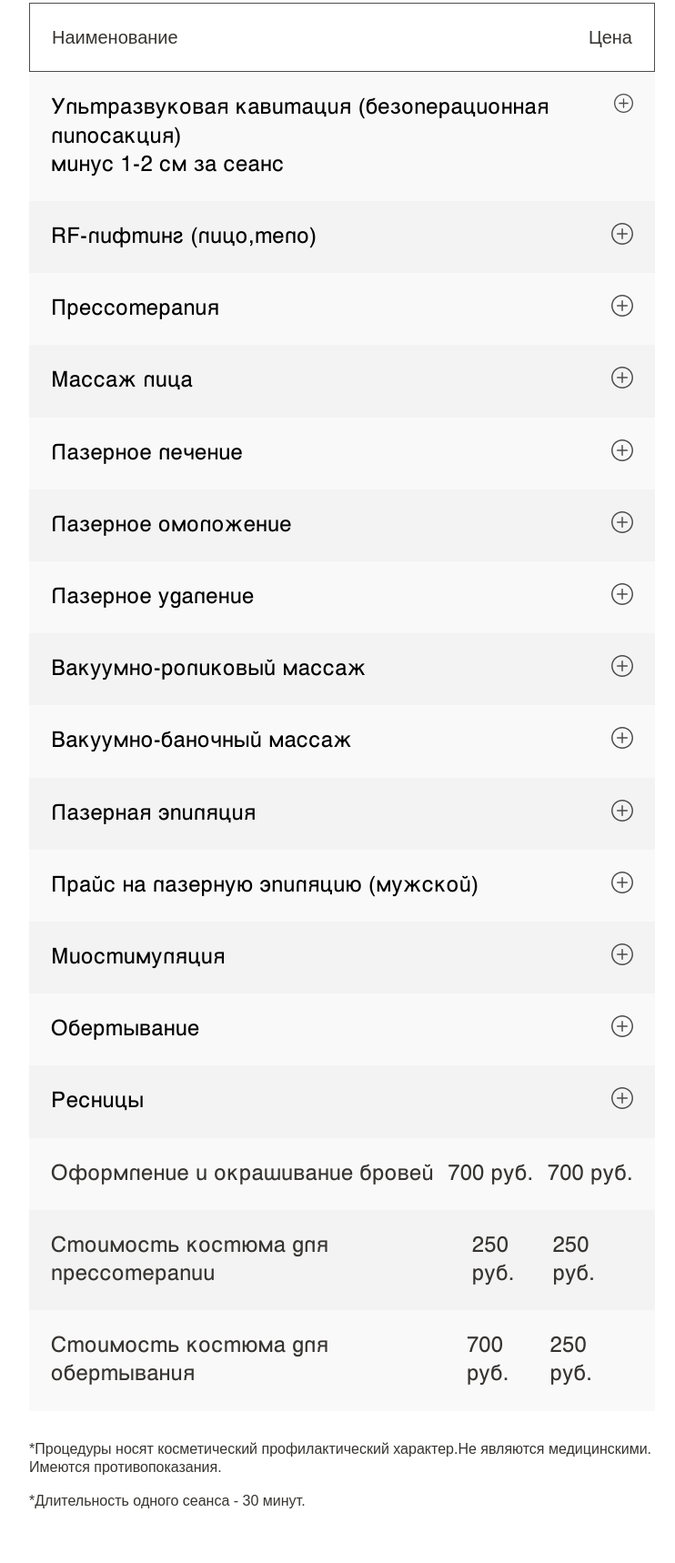
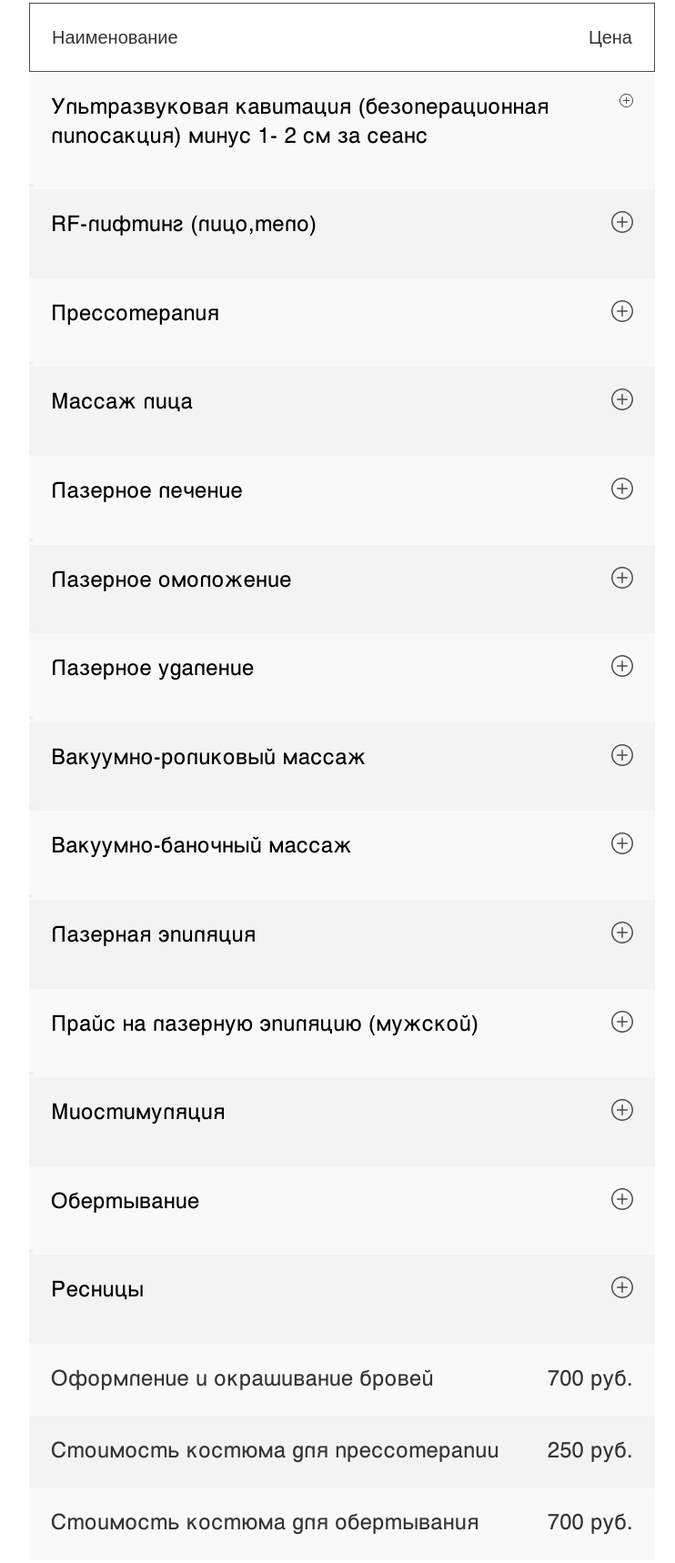
Before and after one commit to Iury1978/BodyTime, a plain HTML site: page price.html in a window 1280 px wide. Shown: the part 397-2115 px from the top of the page at 91% size, without its empty margins (264-1006 px from the left). Drawn offline with nearby package versions, Linux system fonts and the light colour scheme; files whose address does not match are found by name.

Commit message:
refactoring code. Corrected markup

```diff
--- a/price.html
+++ b/price.html
@@ -100,10 +100,14 @@
             <div class="price__index">Наименование</div>
           </li>
           <li class="price__item">
-            <button class="price__button" type="button">
-              Ультразвуковая кавитация (безоперационная липосакция) <br>
-              минус&nbsp;1-2&nbsp;см за сеанс
+            <div class="price__buttons">
+              <button class="price__button  " type="button">
+                Ультразвуковая кавитация (безоперационная липосакция)
+                минус&nbsp;1-&nbsp;2&nbsp;см за сеанс
               </button>
+              <button class="price__button-icon" type="button">
+              </button>
+            </div>
             <div class="price__dropdown">
               <div class="price__wrapper">
                 <p class="price__desc"><span class="price__type">Lorem, ipsum.</span><span class="price__price">1000
@@ -113,8 +117,13 @@
               </div>
             </div>
           </li>
+
           <li class="price__item">
+            <div class="price__buttons">
               <button class="price__button" type="button"> RF-лифтинг (лицо,тело)</button>
+              <button class="price__button-icon" type="button">
+              </button>
+            </div>
             <div class="price__dropdown">
               <div class="price__wrapper">
                 <p class="price__desc"><span class="price__type">1 сеанс</span><span class="price__price">1000
@@ -129,7 +138,12 @@
 
           </li>
           <li class="price__item">
+            <div class="price__buttons">
               <button class="price__button" type="button">Прессотерапия</button>
+            <button class="price__button-icon" type="button">
+            </button>
+            </div>
+
             <div class="price__dropdown">
               <div class="price__wrapper">
                 <p class="price__desc"><span class="price__type">Lorem, ipsum.</span><span class="price__price">1000
@@ -141,7 +155,11 @@
 
           </li>
           <li class="price__item">
+           <div class="price__buttons">
               <button class="price__button" type="button">Массаж лица</button>
+              <button class="price__button-icon" type="button">
+              </button>
+           </div>
             <div class="price__dropdown">
               <div class="price__wrapper">
                 <p class="price__desc"><span class="price__type">Французский скульптурно-моделирующий массаж (1.5
@@ -152,7 +170,11 @@
             </div>
           </li>
           <li class="price__item">
+           <div class="price__buttons">
               <button class="price__button" type="button">Лазерное лечение</button>
+              <button class="price__button-icon" type="button">
+              </button>
+           </div>
             <div class="price__dropdown">
               <div class="price__wrapper">
                 <p class="price__desc"><span class="price__type">Lorem, ipsum.</span><span class="price__price">1000
@@ -163,7 +185,11 @@
             </div>
           </li>
           <li class="price__item">
+           <div class="price__buttons">
               <button class="price__button" type="button">Лазерное омоложение</button>
+              <button class="price__button-icon" type="button">
+              </button>
+           </div>
             <div class="price__dropdown">
               <div class="price__wrapper">
                 <p class="price__desc"><span class="price__type">Lorem, ipsum.</span><span class="price__price">1000
@@ -174,7 +200,11 @@
             </div>
           </li>
           <li class="price__item">
+          <div class="price__buttons">
               <button class="price__button" type="button">Лазерное удаление</button>
+              <button class="price__button-icon" type="button">
+              </button>
+          </div>
             <div class="price__dropdown">
               <div class="price__wrapper">
                 <p class="price__desc"><span class="price__type">Lorem, ipsum.</span><span class="price__price">1000
@@ -185,7 +215,11 @@
             </div>
           </li>
           <li class="price__item">
+          <div class="price__buttons">
               <button class="price__button" type="button">Вакуумно-роликовый массаж</button>
+              <button class="price__button-icon" type="button">
+              </button>
+          </div>
             <div class="price__dropdown">
               <div class="price__wrapper">
                 <p class="price__desc"><span class="price__type">Lorem, ipsum.</span><span class="price__price">1000
@@ -196,7 +230,11 @@
             </div>
           </li>
           <li class="price__item">
+            <div class="price__buttons">
               <button class="price__button" type="button">Вакуумно-баночный массаж</button>
+              <button class="price__button-icon" type="button">
+              </button>
+            </div>
             <div class="price__dropdown">
               <div class="price__wrapper">
                 <p class="price__desc"><span class="price__type">Lorem, ipsum.</span><span class="price__price">1000
@@ -207,7 +245,11 @@
             </div>
           </li>
           <li class="price__item">
+          <div class="price__buttons">
               <button class="price__button" type="button">Лазерная эпиляция</button>
+              <button class="price__button-icon" type="button">
+              </button>
+          </div>
             <div class="price__dropdown">
               <div class="price__wrapper">
                 <p class="price__desc"><span class="price__type">Верхняя губа</span><span class="price__price">300
@@ -259,7 +301,11 @@
             </div>
           </li>
           <li class="price__item">
+           <div class="price__buttons">
               <button class="price__button" type="button">Прайс на лазерную эпиляцию (мужской)</button>
+              <button class="price__button-icon" type="button">
+              </button>
+           </div>
             <div class="price__dropdown">
               <div class="price__wrapper">
                 <p class="price__desc"><span class="price__type">Lorem, ipsum.</span><span class="price__price">1000
@@ -270,7 +316,11 @@
             </div>
           </li>
           <li class="price__item">
+           <div class="price__buttons">
               <button class="price__button" type="button">Миостимуляция</button>
+              <button class="price__button-icon" type="button">
+              </button>
+           </div>
             <div class="price__dropdown">
               <div class="price__wrapper">
                 <p class="price__desc"><span class="price__type">Lorem, ipsum.</span><span class="price__price">1000
@@ -281,7 +331,11 @@
             </div>
           </li>
           <li class="price__item">
+            <div class="price__buttons">
               <button class="price__button" type="button">Обертывание</button>
+              <button class="price__button-icon" type="button">
+              </button>
+            </div>
             <div class="price__dropdown">
               <div class="price__wrapper">
                 <p class="price__desc"><span class="price__type">Обёртывание в&nbsp;термоодеяле
@@ -294,7 +348,11 @@
             </div>
           </li>
           <li class="price__item">
+            <div class="price__buttons">
               <button class="price__button" type="button">Ресницы</button>
+              <button class="price__button-icon" type="button">
+              </button>
+            </div>
             <div class="price__dropdown">
               <div class="price__wrapper">
                 <p class="price__desc"><span class="price__type">Lorem, ipsum.</span><span class="price__price">1000
@@ -305,22 +363,23 @@
             </div>
           </li>
           <li class="price__item">
-            <div class="price__button-disabled price__button-disabled-01">
-              Оформление и&nbsp;окрашивание бровей<span>700 руб.</span>
+            <div class="price__button-disabled">
+              Оформление и&nbsp;окрашивание бровей<span>700&nbsp;руб.</span>
             </div>
           </li>
           <li class="price__item">
-            <div class="price__button-disabled price__button-disabled-02">
-              Стоимость костюма для прессотерапии<span>250 руб.</span>
+            <div class="price__button-disabled">
+              Стоимость костюма для&nbsp;прессотерапии<span>250&nbsp;руб.</span>
             </div>
           </li>
-
           <li class="price__item">
-            <div class="price__button-disabled price__button-disabled-03">
-              Стоимость костюма для обертывания <span>700 руб.</span>
+            <div class="price__button-disabled">
+              Стоимость костюма для&nbsp;обертывания <span>700&nbsp;руб.</span>
             </div>
           </li>
         </ul>
+
+
         <p class="price__text">*Процедуры носят косметический профилактический характер.Не являются медицинскими.
           Имеются противопоказания.</p>
         <p class="price__text">*Длительность одного сеанса - 30 минут.</p>
```
Lines whose indentation alone changed are shown as unchanged.
